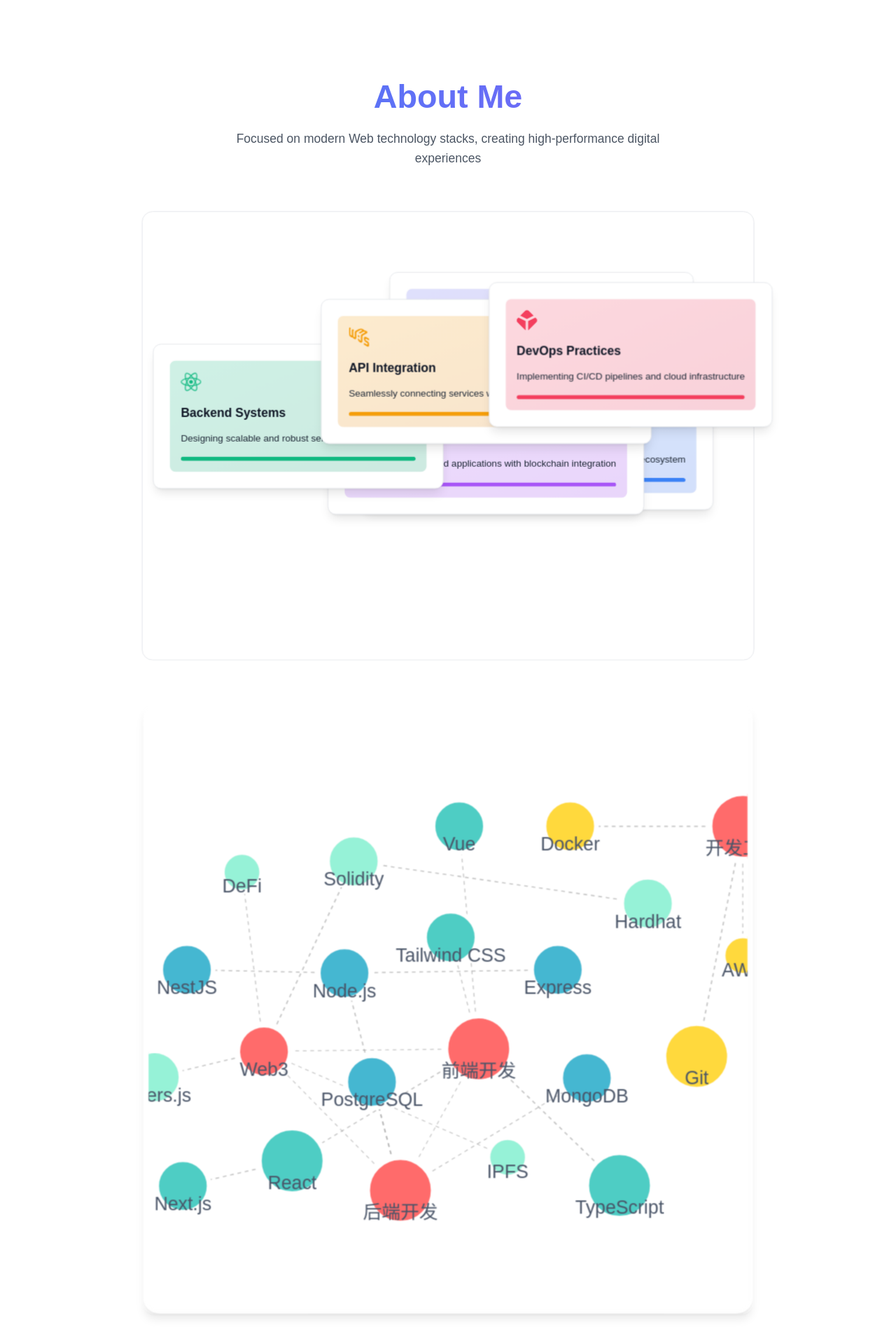
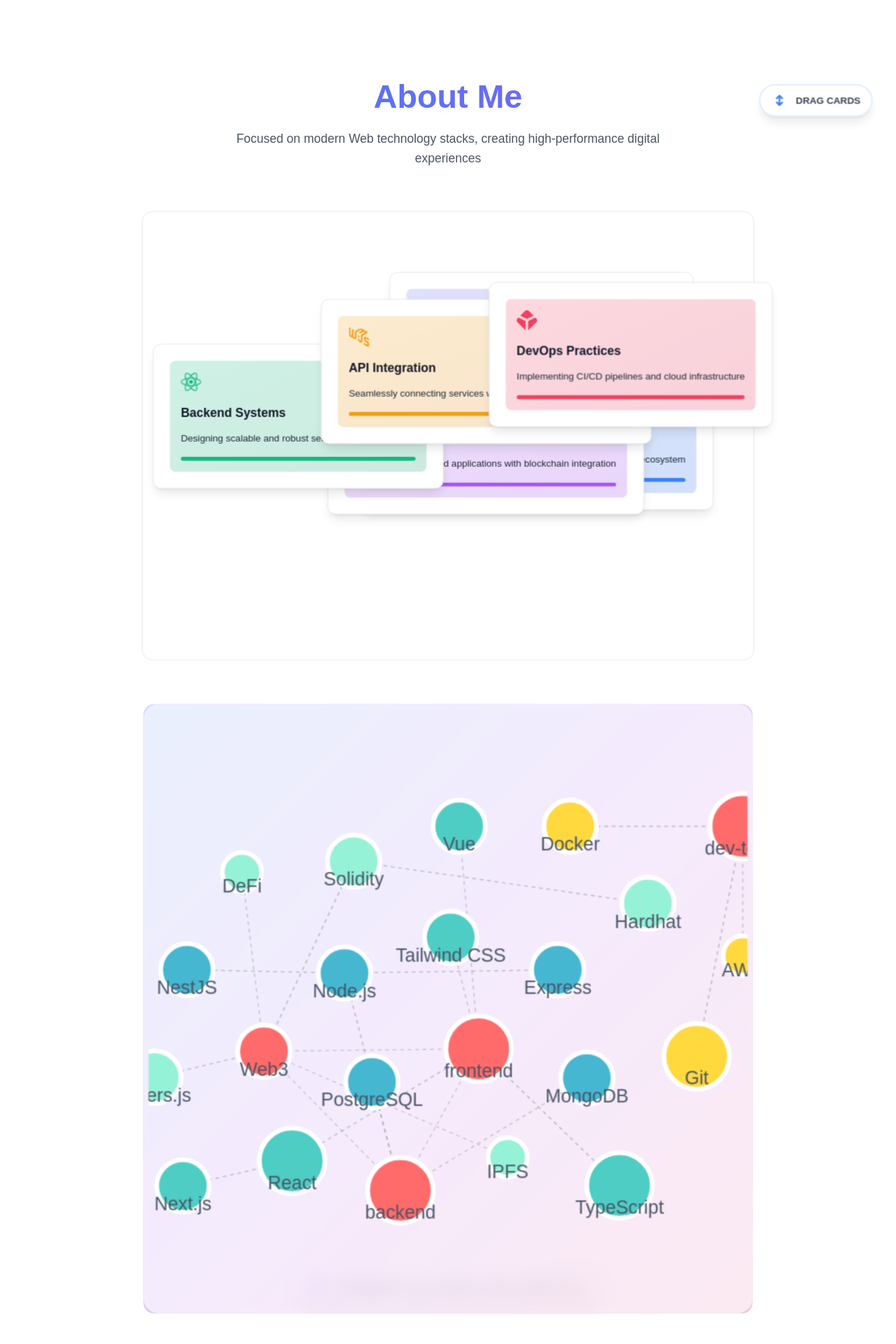
Before and after one commit to Kelin0x/PersonPortfolio, a Next.js app: page / in a window 1280 px wide. Shown: the part 1660-3580 px from the top of the page at 70% size. Built offline with nearby package versions, Linux system fonts and the light colour scheme.

Commit message:
add drag section

```diff
--- a/components/about-section.tsx
+++ b/components/about-section.tsx
@@ -1,4 +1,5 @@
 "use client";
+
 import { motion, useScroll, useTransform, useSpring } from "framer-motion";
 import { SkillGraph } from "./skill-graph";
 import { useRef, useState, useEffect } from "react";
@@ -228,7 +229,52 @@
           </p>
         </motion.div>
 
-        {/* 替换卡片网格布局部分 */}
+        {/* 顶部拖拽示意图 */}
+        <div className="absolute top-4 right-4 flex items-center gap-3 text-gray-600 bg-white/50
+          backdrop-blur-sm px-4 py-2.5 rounded-full border-2 border-blue-200/50 shadow-lg
+          animate-bounce hover:bg-white/70 transition-all duration-300">
+          <svg
+            className="w-6 h-6 text-blue-500"
+            viewBox="0 0 24 24"
+            fill="none"
+            xmlns="http://www.w3.org/2000/svg"
+          >
+            <path
+              d="M12 5V19M12 5L8 9M12 5L16 9M12 19L8 15M12 19L16 15"
+              stroke="currentColor"
+              strokeWidth="2.5"
+              strokeLinecap="round"
+              strokeLinejoin="round"
+            />
+          </svg>
+          <span className="text-sm font-bold text-gray-700">DRAG CARDS</span>
+        </div>
+
+        {/* 底部说明文字 */}
+        <div className="absolute bottom-4 left-1/2 -translate-x-1/2 flex flex-col items-center gap-2">
+          <div className="flex items-center gap-3 text-gray-600 bg-white/50 backdrop-blur-sm
+            px-5 py-3 rounded-xl border-2 border-purple-200/50 shadow-lg">
+            <svg
+              className="w-5 h-5 text-purple-500"
+              viewBox="0 0 24 24"
+              fill="none"
+              xmlns="http://www.w3.org/2000/svg"
+            >
+              <path
+                d="M9 4.5V19.5M15 4.5V19.5M4.5 9H19.5M4.5 15H19.5"
+                stroke="currentColor"
+                strokeWidth="2"
+                strokeLinecap="round"
+              />
+            </svg>
+            <span className="text-sm font-medium">
+              Try dragging the cards to explore my skills in different areas
+            </span>
+            <span className="animate-ping absolute inline-flex h-2 w-2 rounded-full bg-purple-400 opacity-75"></span>
+          </div>
+        </div>
+
+        {/* 卡片网格布局 */}
         <div className="relative w-full max-w-[900px] h-[660px] mx-auto mb-16 border border-gray-200 rounded-2xl
           bg-transparent backdrop-blur-sm">
           {features.map((feature, index) => (
@@ -320,9 +366,20 @@
           viewport={{ once: true }}
           transition={{ duration: 0.6 }}
         >
-          <div className="aspect-square rounded-2xl overflow-hidden
-            backdrop-blur-sm bg-white/30 shadow-lg">
-            <SkillGraph />
+          <div className="aspect-square rounded-2xl overflow-hidden relative group">
+            {/* 添加炫酷的渐变背景 */}
+            <div className="absolute inset-0 bg-gradient-to-br from-blue-600/20 via-purple-600/20 to-pink-600/20
+              group-hover:from-blue-600/30 group-hover:via-purple-600/30 group-hover:to-pink-600/30
+              transition-all duration-500 backdrop-blur-md"></div>
+
+            {/* 添加动态光效 */}
+            <div className="absolute inset-0 bg-gradient-conic from-transparent via-white/10 to-transparent
+              animate-spin-slow opacity-0 group-hover:opacity-100 transition-opacity duration-700"></div>
+
+            {/* SkillGraph 组件 */}
+            <div className="relative z-10">
+              <SkillGraph />
+            </div>
           </div>
         </motion.div>
       </motion.div>
--- a/components/parallax-background.tsx
+++ b/components/parallax-background.tsx
@@ -1,4 +1,5 @@
 "use client";
+
 import { motion, useScroll, useTransform } from "framer-motion";
 import { useRef } from "react";
 
--- a/components/skill-graph-data.ts
+++ b/components/skill-graph-data.ts
@@ -1,7 +1,7 @@
 export const skillData = {
   skills: [
     // 前端技术
-    { id: 'frontend', name: '前端开发', level: 5, category: 'core' },
+    { id: 'frontend', name: 'frontend', level: 5, category: 'core' },
     { id: 'react', name: 'React', level: 5, category: 'frontend' },
     { id: 'vue', name: 'Vue', level: 4, category: 'frontend' },
     { id: 'typescript', name: 'TypeScript', level: 5, category: 'frontend' },
@@ -9,7 +9,7 @@
     { id: 'tailwind', name: 'Tailwind CSS', level: 4, category: 'frontend' },
 
     // 后端技术
-    { id: 'backend', name: '后端开发', level: 5, category: 'core' },
+    { id: 'backend', name: 'backend', level: 5, category: 'core' },
     { id: 'nodejs', name: 'Node.js', level: 4, category: 'backend' },
     { id: 'express', name: 'Express', level: 4, category: 'backend' },
     { id: 'nestjs', name: 'NestJS', level: 4, category: 'backend' },
@@ -25,7 +25,7 @@
     { id: 'defi', name: 'DeFi', level: 3, category: 'web3' },
 
     // 开发工具
-    { id: 'devtools', name: '开发工具', level: 5, category: 'core' },
+    { id: 'devtools', name: 'dev-tools', level: 5, category: 'core' },
     { id: 'git', name: 'Git', level: 5, category: 'devtools' },
     { id: 'docker', name: 'Docker', level: 4, category: 'devtools' },
     { id: 'aws', name: 'AWS', level: 3, category: 'devtools' },
--- a/components/skill-graph.tsx
+++ b/components/skill-graph.tsx
@@ -181,7 +181,7 @@
     }, [isMounted, dimensions]);
 
     return (
-        <div className="w-full h-full flex items-center justify-center
+        <div className="w-full aspect-square flex items-center justify-center
           bg-white/50 backdrop-blur-sm rounded-3xl shadow-lg p-2">
             <svg ref={svgRef} className="w-full h-full" />
         </div>
```
